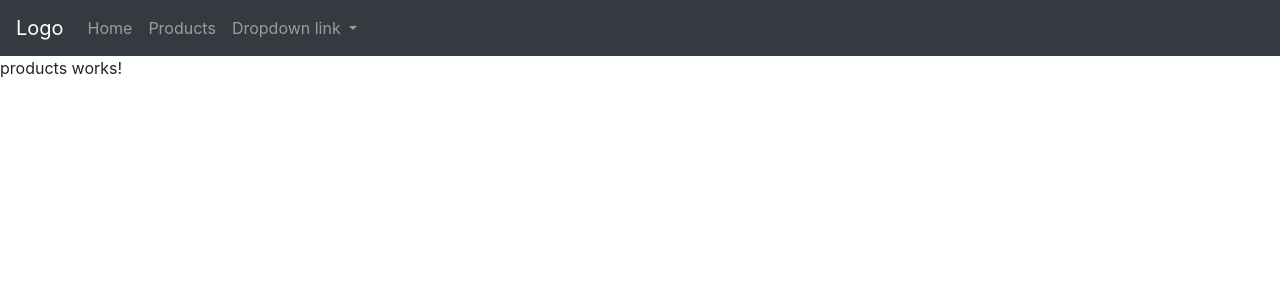
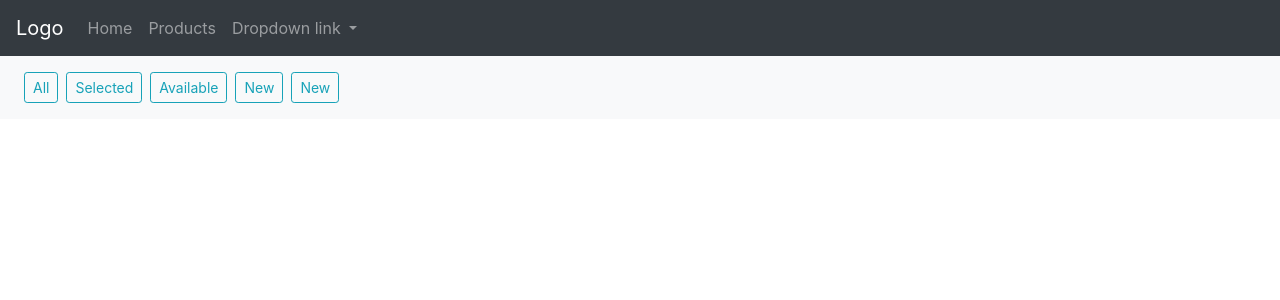
Before and after one commit to abed7helmi/Angular_NgRx_JsonServer, an Angular app: page /products in a window 1280 px wide. Shown: the top 300 px of the page. Built offline with nearby package versions, Linux system fonts and the light colour scheme.

Commit message:
show all products

```diff
--- a/src/app/app.module.ts
+++ b/src/app/app.module.ts
@@ -6,6 +6,7 @@ import { AppComponent } from './app.component';
 import { NavBarComponent } from './components/nav-bar/nav-bar.component';
 import { ProductsComponent } from './components/products/products.component';
 import { HomeComponent } from './components/home/home.component';
+import {HttpClientModule} from "@angular/common/http";
 
 @NgModule({
   declarations: [
@@ -16,7 +17,8 @@ import { HomeComponent } from './components/home/home.component';
   ],
   imports: [
     BrowserModule,
-    AppRoutingModule
+    AppRoutingModule,
+    HttpClientModule
   ],
   providers: [],
   bootstrap: [AppComponent]
--- a/src/app/components/nav-bar/nav-bar.component.html
+++ b/src/app/components/nav-bar/nav-bar.component.html
@@ -8,7 +8,7 @@
       <a class="nav-link" routerLink="/">Home</a>
     </li>
     <li class="nav-item">
-      <a class="nav-link" routerLinkgi="/products">Products</a>
+      <a class="nav-link" routerLink="/products">Products</a>
     </li>
 
     <!-- Dropdown -->
--- a/src/app/components/products/products.component.html
+++ b/src/app/components/products/products.component.html
@@ -1 +1,93 @@
-<p>products works!</p>
+<nav class="navbar navbar-expand-sm bg-light navbar-light">
+  <ul class="navbar navbar-nav">
+    <li>
+      <button (click)="onGetAllProducts()" class="btn btn-sm btn-outline-info ml-2">All</button>
+    </li>
+    <li>
+      <button (click)="onGetSelectedProducts()"  class="btn btn-sm btn-outline-info ml-2">Selected</button>
+    </li>
+    <li>
+      <button (click)="onGetAvailableProducts()"    class="btn btn-sm btn-outline-info ml-2">Available</button>
+    </li>
+    <li>
+      <button (click)="onNewProduct()"    class="btn btn-sm btn-outline-info ml-2">New</button>
+    </li>
+    <li>
+      <button (click)="onNewProduct()"    class="btn btn-sm btn-outline-info ml-2">New</button>
+    </li>
+  </ul>
+<!--  <ul class="navbar navbar-nav ml-auto">-->
+<!--    <li>-->
+<!--      <form #f="ngForm" (ngSubmit)="onSearch(f.value)" class="form-inline">-->
+<!--        <input ngModel name="keyword"  type="text">-->
+<!--        <button class="btn btn-sm btn-outline-info ml-2">-->
+<!--          <span class="fa fa-search"></span>-->
+<!--        </button>-->
+<!--      </form>-->
+<!--    </li>-->
+<!--  </ul>-->
+</nav>
+<!--<div class="container">-->
+<!--  <ng-container *ngIf="(products$ | async) as result" [ngSwitch]="result.dataState" >-->
+<!--    <ng-container *ngSwitchCase="DataStateEnum.LOADING">-->
+<!--      Loading .....-->
+<!--    </ng-container>-->
+<!--    <ng-container *ngSwitchCase="DataStateEnum.ERROR">-->
+<!--      <div class="alert-danger">-->
+<!--        {{result.errorMessage}}-->
+<!--      </div>-->
+<!--    </ng-container>-->
+<!--    <ng-container *ngSwitchCase="DataStateEnum.LOADED">-->
+<!--      <table class="table">-->
+<!--        <tr>-->
+<!--          <th>ID</th><th>Name</th><th>Price</th><th>Quantity</th><th>Selected</th><th>Available</th>-->
+<!--        </tr>-->
+<!--        <tr *ngFor="let p of result.data">-->
+<!--          <td>{{p.id}}</td>-->
+<!--          <td>{{p.name}}</td>-->
+<!--          <td>{{p.price}}</td>-->
+<!--          <td>{{p.quantity}}</td>-->
+<!--          <td>{{p.selected}}</td>-->
+<!--          <td>{{p.available}}</td>-->
+<!--          <td>-->
+<!--            <button (click)="onSelect(p)" [ngClass]="p.selected?'btn-success':'btn-danger'" class="btn btn-sm">-->
+<!--              <span *ngIf="p.selected">Unselect</span>-->
+<!--              <span *ngIf="!p.selected">Select</span>-->
+<!--            </button>-->
+<!--          </td>-->
+<!--          <td>-->
+<!--            <button class="btn btn-danger" (click)="onDelete(p)">-->
+<!--              <span class="fa fa-trash-o"></span>-->
+<!--            </button>-->
+<!--          </td>-->
+<!--          <td>-->
+<!--            <button class="btn btn-danger" (click)="onEdit(p)">-->
+<!--              <span class="fa fa-edit"></span>-->
+<!--            </button>-->
+<!--          </td>-->
+<!--        </tr>-->
+<!--      </table>-->
+<!--    </ng-container>-->
+<!--  </ng-container>-->
+<!--</div>-->
+<div class="container" *ngIf="products">
+  <table class="table">
+    <tr>
+      <th>ID</th>
+      <th>Name</th>
+      <th>Price</th>
+      <th>Quantity</th>
+      <th>Selected</th>
+      <th>Available</th>
+    </tr>
+    <tr *ngFor="let p of products">
+      <td>{{p.id}}</td>
+      <td>{{p.name}}</td>
+      <td>{{p.price}}</td>
+      <td>{{p.quantity}}</td>
+      <td>{{p.selected}}</td>
+      <td>{{p.available}}</td>
+
+    </tr>
+  </table>
+</div>
--- a/src/app/components/products/products.component.ts
+++ b/src/app/components/products/products.component.ts
@@ -1,4 +1,6 @@
 import { Component, OnInit } from '@angular/core';
+import {ProductsService} from "../../services/products.service";
+import {Product} from "../../model/product.model";
 
 @Component({
   selector: 'app-products',
@@ -7,9 +9,38 @@ import { Component, OnInit } from '@angular/core';
 })
 export class ProductsComponent implements OnInit {
 
-  constructor() { }
+  products : Product[] | null =null
+
+  constructor(private productsService : ProductsService) { }
 
   ngOnInit(): void {
   }
 
+  onGetAllProducts() {
+    /*this.products$= this.productsService.getAllProducts().pipe(
+      map(data=>{
+        console.log(data);
+        return ({dataState:DataStateEnum.LOADED,data:data})
+      }),
+      startWith({dataState:DataStateEnum.LOADING}),
+      catchError(err=>of({dataState:DataStateEnum.ERROR, errorMessage:err.message}))
+    );*/
+    this.productsService.getAllProducts().subscribe(
+      data =>{
+        this.products=data
+      }
+    )
+  }
+
+  onGetSelectedProducts() {
+
+  }
+
+  onGetAvailableProducts() {
+
+  }
+
+  onNewProduct() {
+
+  }
 }
--- /dev/null
+++ b/src/app/services/products.service.ts
@@ -0,0 +1,32 @@
+import {Injectable} from "@angular/core";
+import {HttpClient} from "@angular/common/http";
+import {environment} from "../../environments/environment";
+import {Observable} from "rxjs";
+import {Product} from "../model/product.model";
+
+@Injectable({providedIn : "root"})
+export class ProductsService{
+
+  constructor(private http:HttpClient){
+  }
+
+  getAllProducts() : Observable<Product[]>{
+
+    let host = environment.host
+    return this.http.get<Product[]>(host+"/products")
+  }
+
+  getSelectedProducts() : Observable<Product[]>{
+
+    let host = environment.host
+    return this.http.get<Product[]>(host+"products?selected=true")
+  }
+
+
+  getAvailableProducts() : Observable<Product[]>{
+
+    let host = environment.host
+    return this.http.get<Product[]>(host+"products?available=true")
+  }
+
+}
--- a/src/environments/environment.ts
+++ b/src/environments/environment.ts
@@ -3,7 +3,8 @@
 // The list of file replacements can be found in `angular.json`.
 
 export const environment = {
-  production: false
+  production: false,
+  host:"http://localhost:3000"
 };
 
 /*
```
Also changed, not shown: src/app/model/product.model.ts (added, +8 -0 lines).
